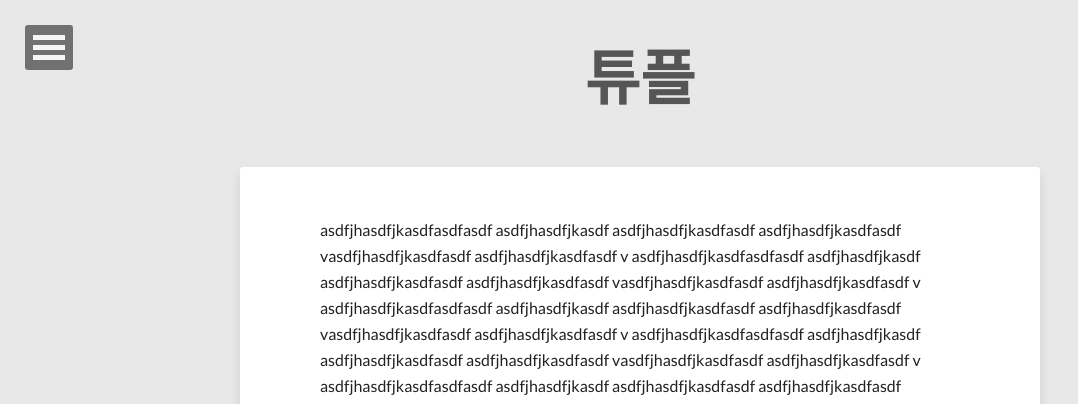
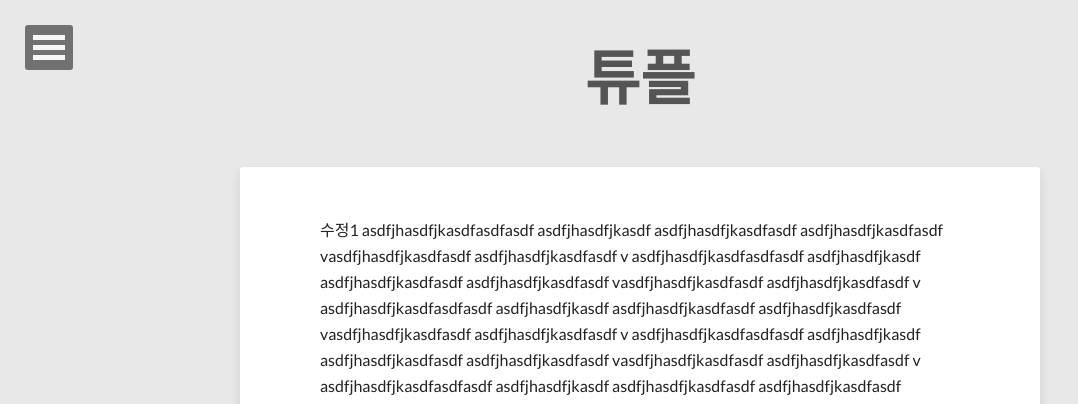
Before and after one commit to geoncheollee/geonblog, a Jekyll site: the page built from lecture_6.html, in a window 1280 px wide. Shown: the top 404 px of the page, without its empty margins (0-1078 px from the left). Built offline with Jekyll 4.4.1, drawn with Linux system fonts in a browser that asks for light colours; nearby versions of some CDN libraries.

Commit message:
Update lecture_6.html

```diff
--- a/lecture_6.html
+++ b/lecture_6.html
@@ -5,7 +5,7 @@ title: 튜플
 description: "튜플 문법 소개 및 예제"
 ---
 
-
+수정1
 
 <!--TOP버튼 시작--> <script language=javascript>
 
```
